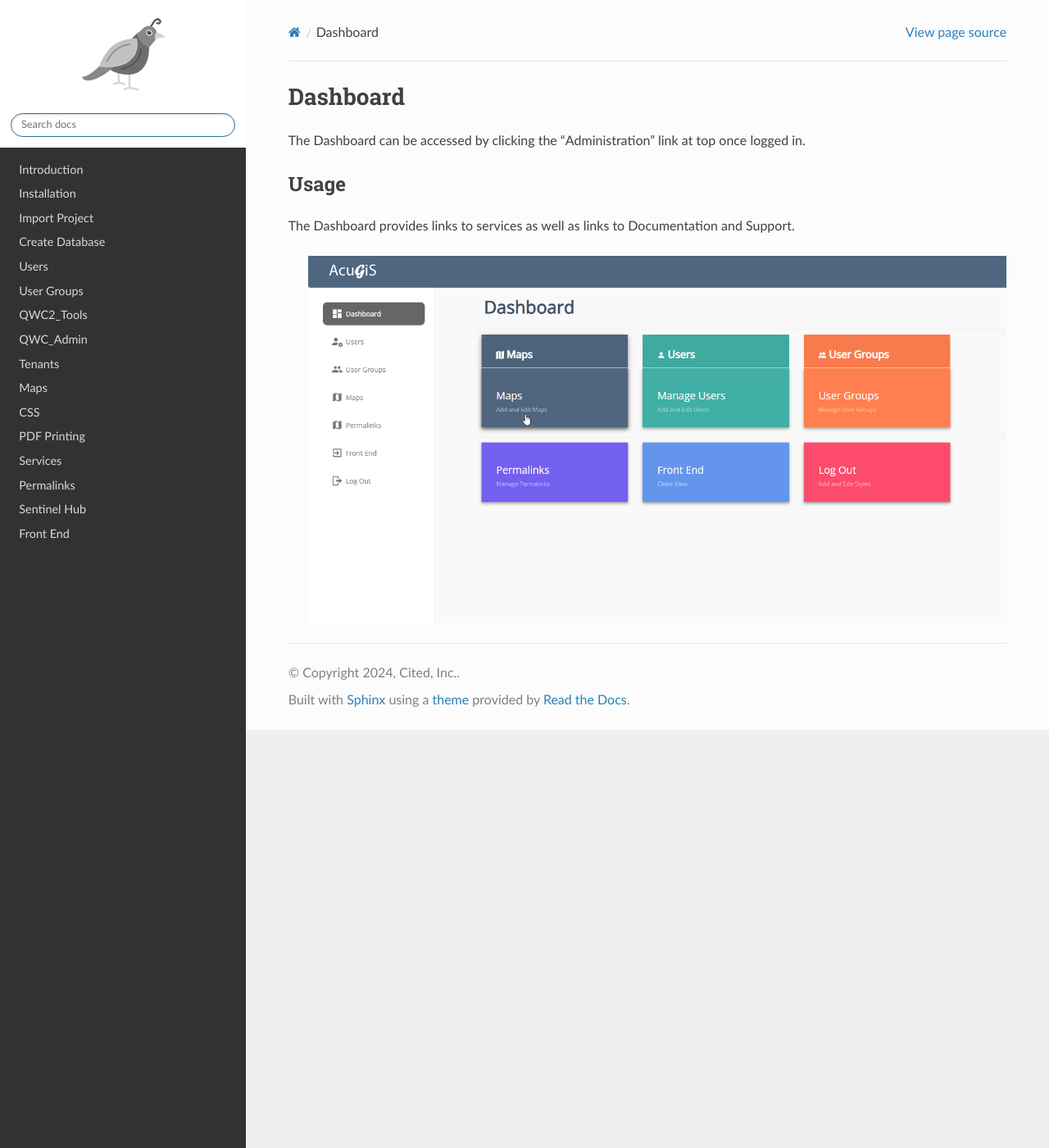
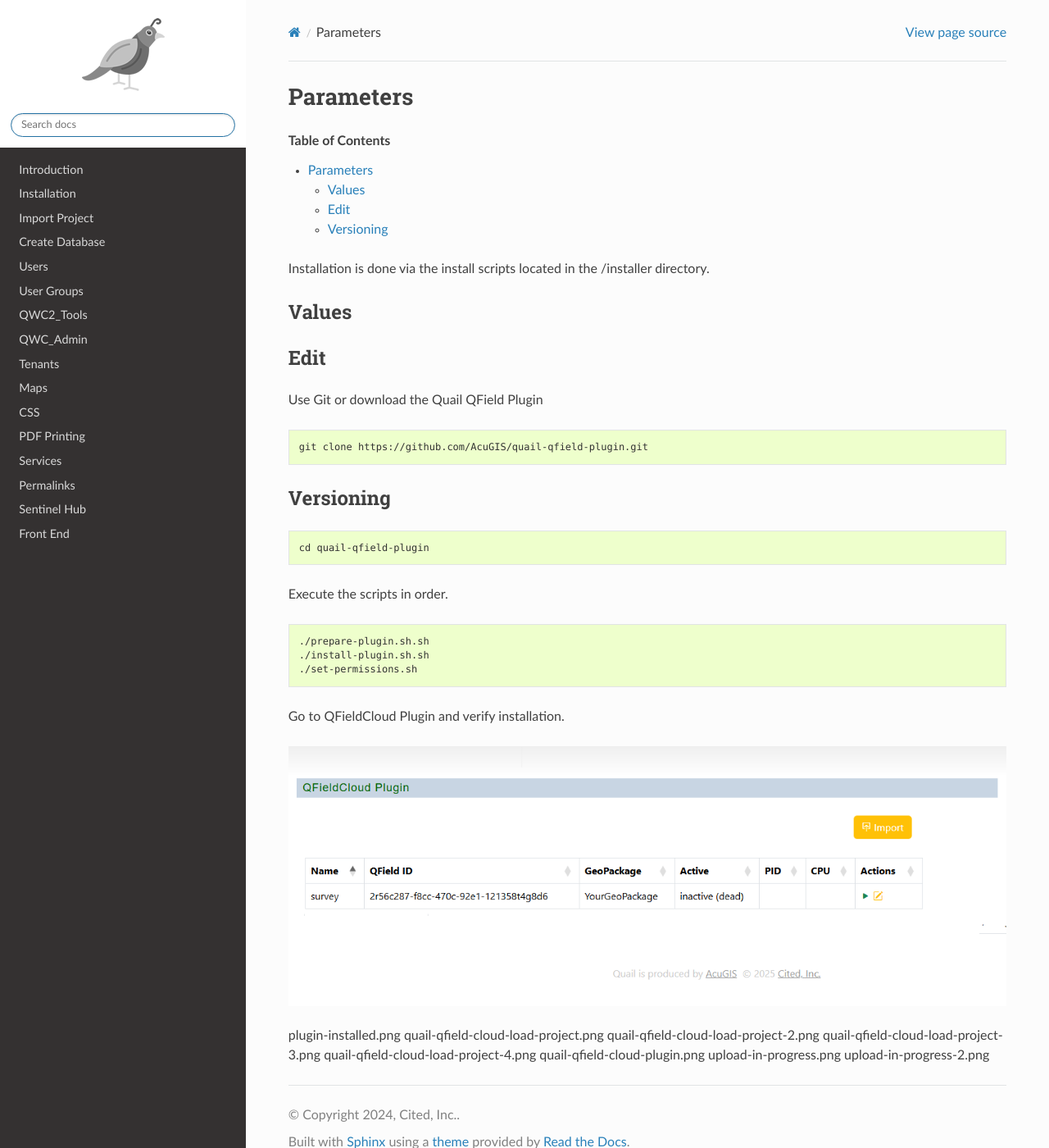
Before and after one commit to AcuGIS/readdocs, a Sphinx documentation site: the page built from docs/source/parameters.rst, in a window 1280 px wide and 1400 px high. Shown: the whole window at 82% size. Built offline with Sphinx 7.4.7 and the Read the Docs theme 3.1.0, drawn with Linux system fonts in a browser that asks for light colours; pages that are not in the unit, such as notebooks, are missing from menus.

Commit message:
Update parameters.rst

```diff
--- a/docs/source/parameters.rst
+++ b/docs/source/parameters.rst
@@ -1,11 +1,59 @@
-Dashboard
-=====
+.. This is a comment. Note how any initial comments are moved by
+   transforms to after the document title, subtitle, and docinfo.
 
-The Dashboard can be accessed by clicking the "Administration" link at top once logged in.
+.. demo.rst from: http://docutils.sourceforge.net/docs/user/rst/demo.txt
 
-Usage
-------------
+.. |EXAMPLE| image:: static/yi_jing_01_chien.jpg
+   :width: 1em
 
-The Dashboard provides links to services as well as links to Documentation and Support.
+************
+Parameters
+************
 
-   .. image:: images/quartz-dashboard.png
+.. contents:: Table of Contents
+
+Installation is done via the install scripts located in the /installer directory.
+
+Values
+=======================
+
+Edit
+=======================
+
+Use Git or download the Quail QField Plugin
+
+.. code-block:: console
+
+    git clone https://github.com/AcuGIS/quail-qfield-plugin.git
+
+Versioning
+=======================
+
+.. code-block:: console
+
+    cd quail-qfield-plugin
+
+
+Execute the scripts in order.
+
+.. code-block:: console
+
+    ./prepare-plugin.sh.sh
+    ./install-plugin.sh.sh
+    ./set-permissions.sh
+
+
+Go to QFieldCloud Plugin and verify installation.
+
+.. image:: _static/plugin-install-confirm.png
+
+
+
+plugin-installed.png
+quail-qfield-cloud-load-project.png
+quail-qfield-cloud-load-project-2.png
+quail-qfield-cloud-load-project-3.png
+quail-qfield-cloud-load-project-4.png
+quail-qfield-cloud-plugin.png
+upload-in-progress.png
+upload-in-progress-2.png
```
